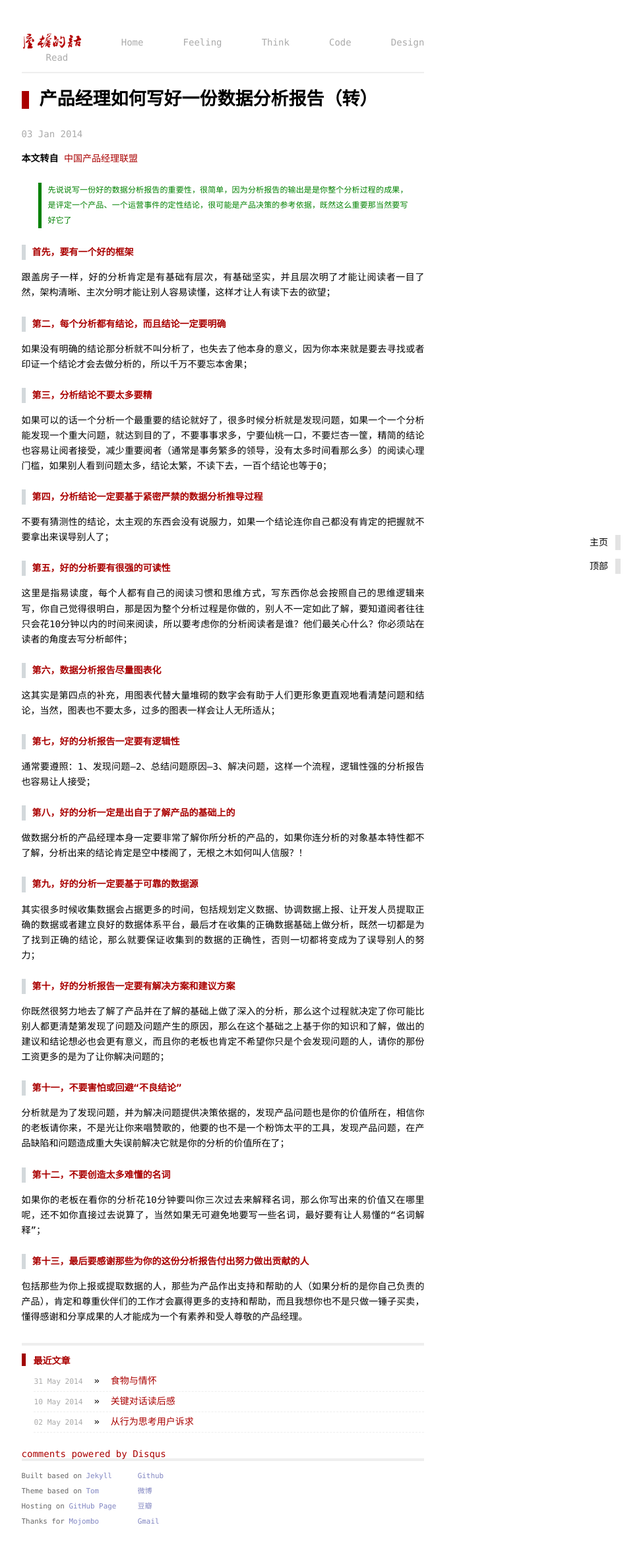
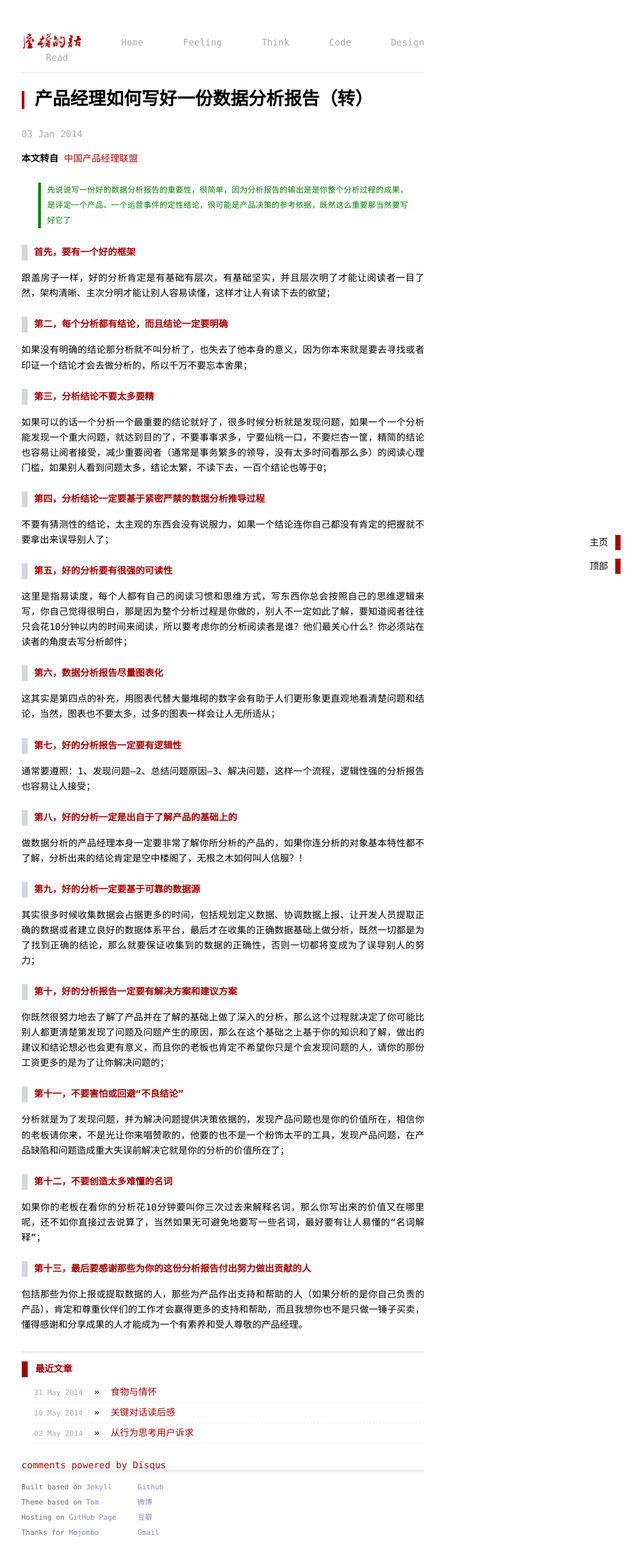
Before and after one commit to moshuohua/moshuohua.github.io, a Jekyll site: the page built from _posts/2013-12-18-the-data-analysis-report.md, in a window 1280 px wide. Shown: the whole page at 66% size, without its empty margins (302-1274 px from the left). Built offline with Jekyll 4.4.1, drawn with Linux system fonts in a browser that asks for light colours; Markdown is read by kramdown in place of the engine named in the settings; comment, search, counter and statistics services are not loaded.

Commit message:
fix the label style

```diff
--- a/assets/css/screen.css
+++ b/assets/css/screen.css
@@ -186,7 +186,7 @@ ul.posts {
   /* standard */
 
   #post h1 {
-	border-left: 11px solid #a00;
+	border-left: 4px solid #a00;
 	padding-left: 16px;
 	font-size: 27px;
 	height: 27px;
@@ -194,12 +194,12 @@ ul.posts {
   }
 
   #post h2 {
-	border-left: 6px solid #d3d8db;
+	border-left: 9px solid #d3d8db;
     color:#a00;
 	padding-left: 10px;
 	margin-top: 24px;
 	margin-bottom: 15px;
-	/*height: 18px;*/
+	height: 24px;
   }
 
   #post h3 {
@@ -211,7 +211,7 @@ ul.posts {
 	padding-left: 10px;
 	font-size: 12px !important;
 	color: green;
-	border-left: 5px solid green;
+	border-left: 4px solid green;
   }
 
   #post em {
@@ -225,7 +225,7 @@ ul.posts {
   #post pre {
 	max-width: 42em;
 	border: 1px solid #eee;
-  border-left-width: 10px;
+    border-left-width: 10px;
 	background-color: #ffffff;
 	padding: 11px;
 	margin-bottom: 16px;
@@ -276,9 +276,9 @@ ul.posts {
 
   #related h3 {
     margin-bottom: 8px;
-    border-left: 6px solid #a00000;
+    border-left: 9px solid #a00000;
     padding-left: 12px;
-    height: 19px;
+    height: 24px;
   }
 
 /**************************select text color****************************/
@@ -304,7 +304,7 @@ ul.posts {
 	right: 37px;
 	bottom: 30px;
 	color: black !important;
-	border-right: 8px solid #e3e3e3;
+	border-right: 8px solid #a00;
 	padding-right: 11px;
 }
 .tohome {
@@ -312,7 +312,7 @@ ul.posts {
 	right: 37px;
 	bottom: 66px;
 	color: black !important;
-	border-right: 8px solid #e3e3e3;
+	border-right: 8px solid #a00;
 	padding-right: 11px;
 }
 
```
Also changed, not shown: _posts/2014-05-31-the-food-and-the-emotions.md (+1 -1 lines), assets/img/2014-5-31.jpg.
